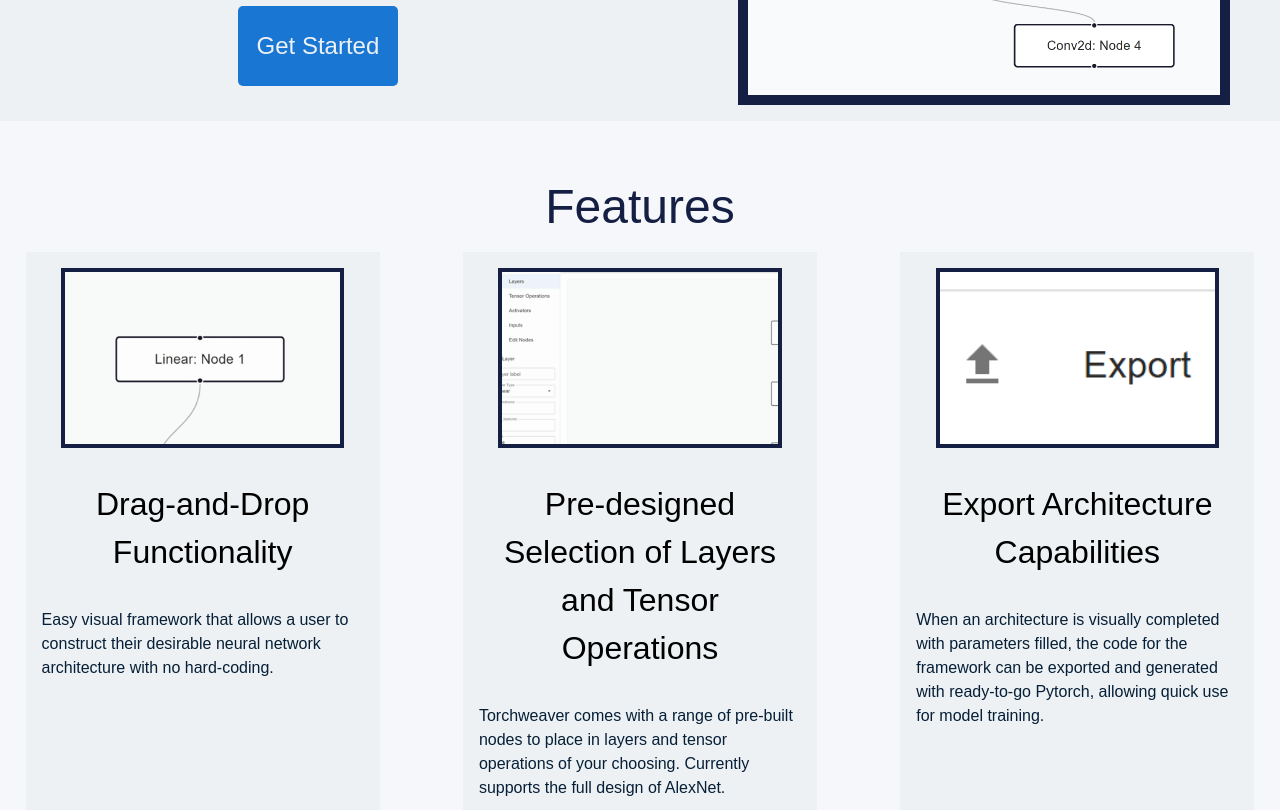
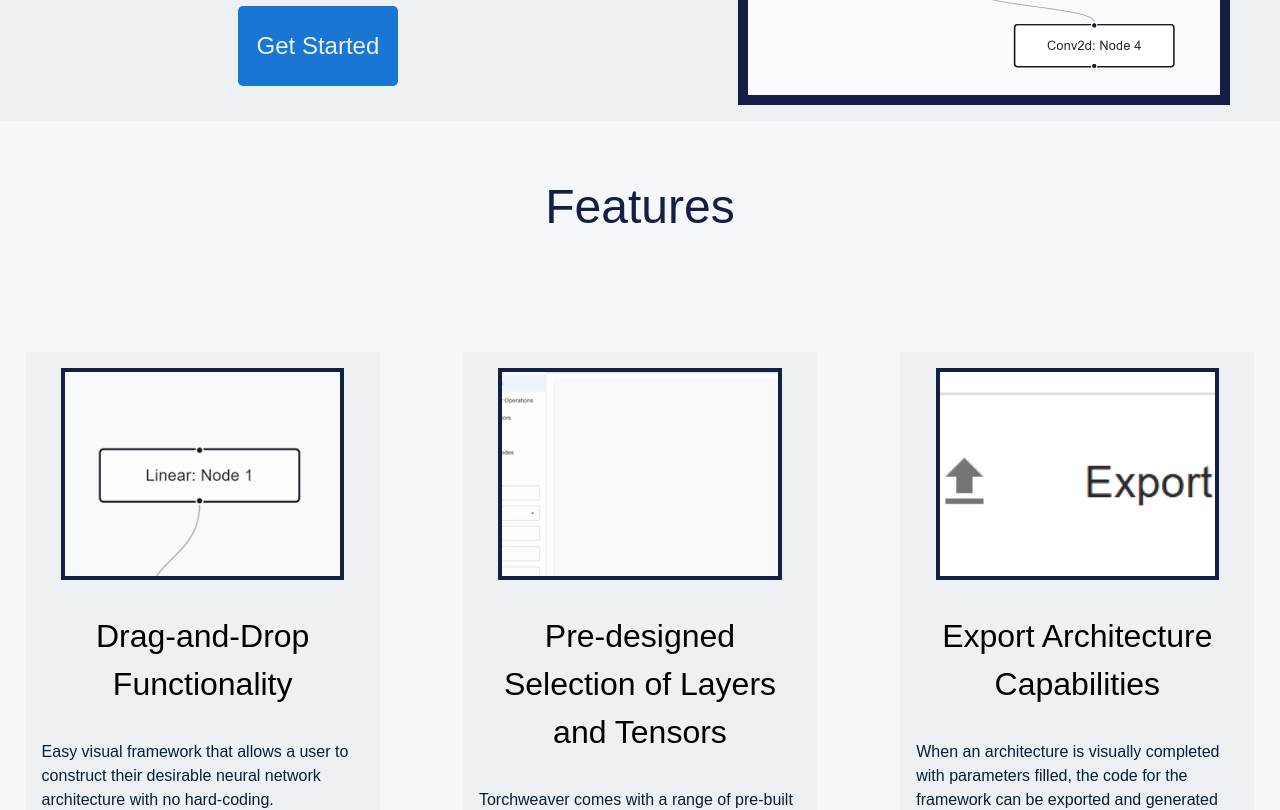
Before and after one commit to smalldonkus/TorchWeaver, a Next.js app in the folder frontend/: page / in a window 1280 px wide. Shown: the part 420-1230 px from the top of the page. Built offline with nearby package versions, Linux system fonts and the light colour scheme.

Commit message:
fixed feature boxes based on resolution changes a bit

```diff
--- a/frontend/src/app/components/features.tsx
+++ b/frontend/src/app/components/features.tsx
@@ -12,7 +12,7 @@ export default function Features() {
                     />
                     <Component
                         image={"layers.gif"}
-                        heading={"Pre-designed Selection of Layers and Tensor Operations"}
+                        heading={"Pre-designed Selection of Layers and Tensors"}
                         notes={"Torchweaver comes with a range of pre-built nodes to place in layers and tensor operations of your choosing. Currently supports the full design of AlexNet."}
                     />
                     <Component
--- a/frontend/src/app/globals.css
+++ b/frontend/src/app/globals.css
@@ -163,15 +163,15 @@ body {
   padding-top: 50px;
   color: #141F43;
   background-color: #F5F7FA;
-  width: fit-content;
-  margin: auto auto;
   align-content: center;
   height: 115px;
+  margin-bottom: 100px;
+  text-align: center;
 
 }
 
 .featureBody {
-  height: 600px;
+  height: clamp(600px, 70vh, 1500px);
   margin: 2vh 2vw;
   background-color: #EDF1F3;
   display: flex;
@@ -182,7 +182,6 @@ body {
 
 .featureImgContainer {
   width: 80%;
-  height: 30%;
   border: 4px solid #141F43;
   aspect-ratio: 4/3;
   margin-top: 1rem;
```
